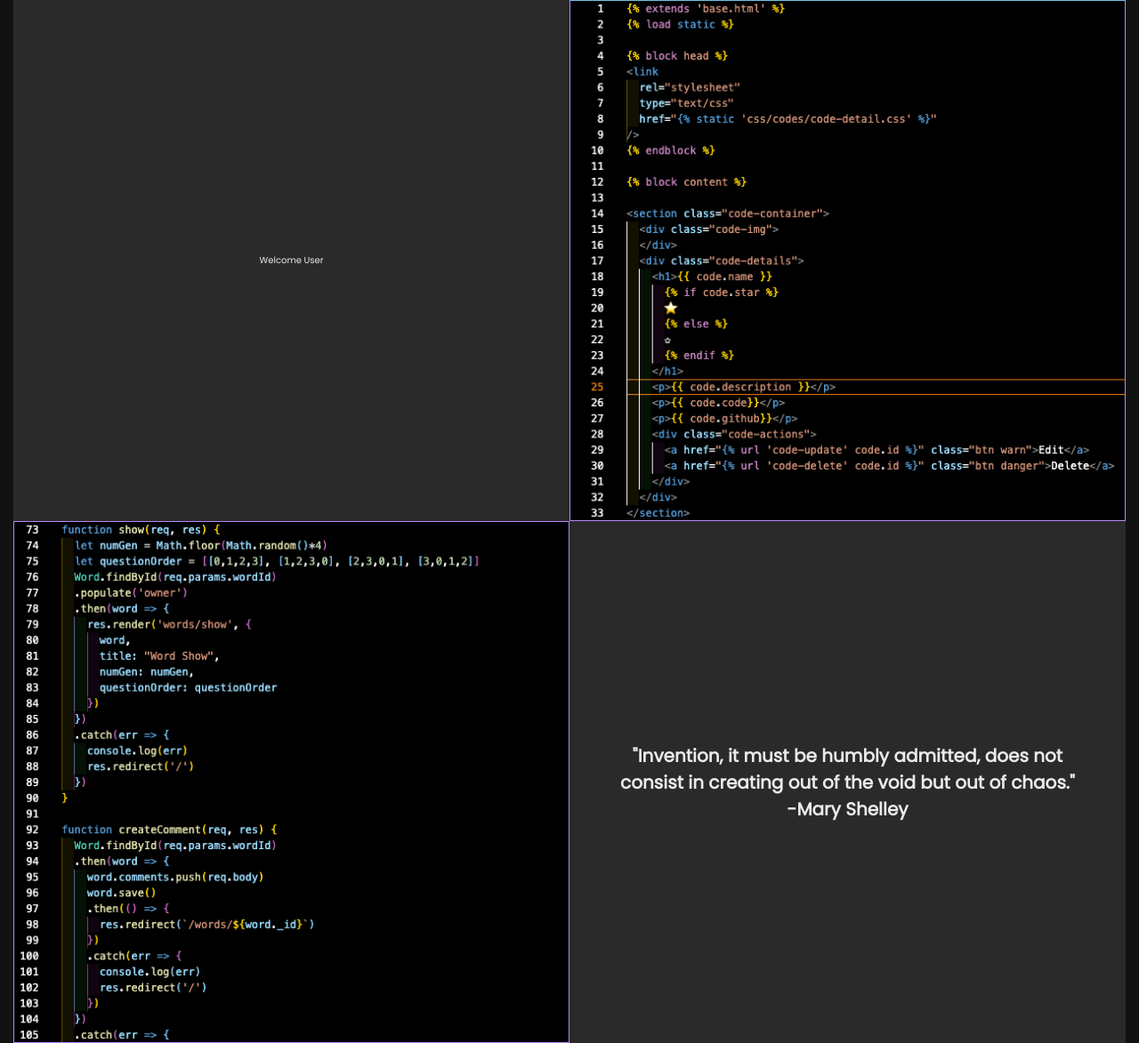
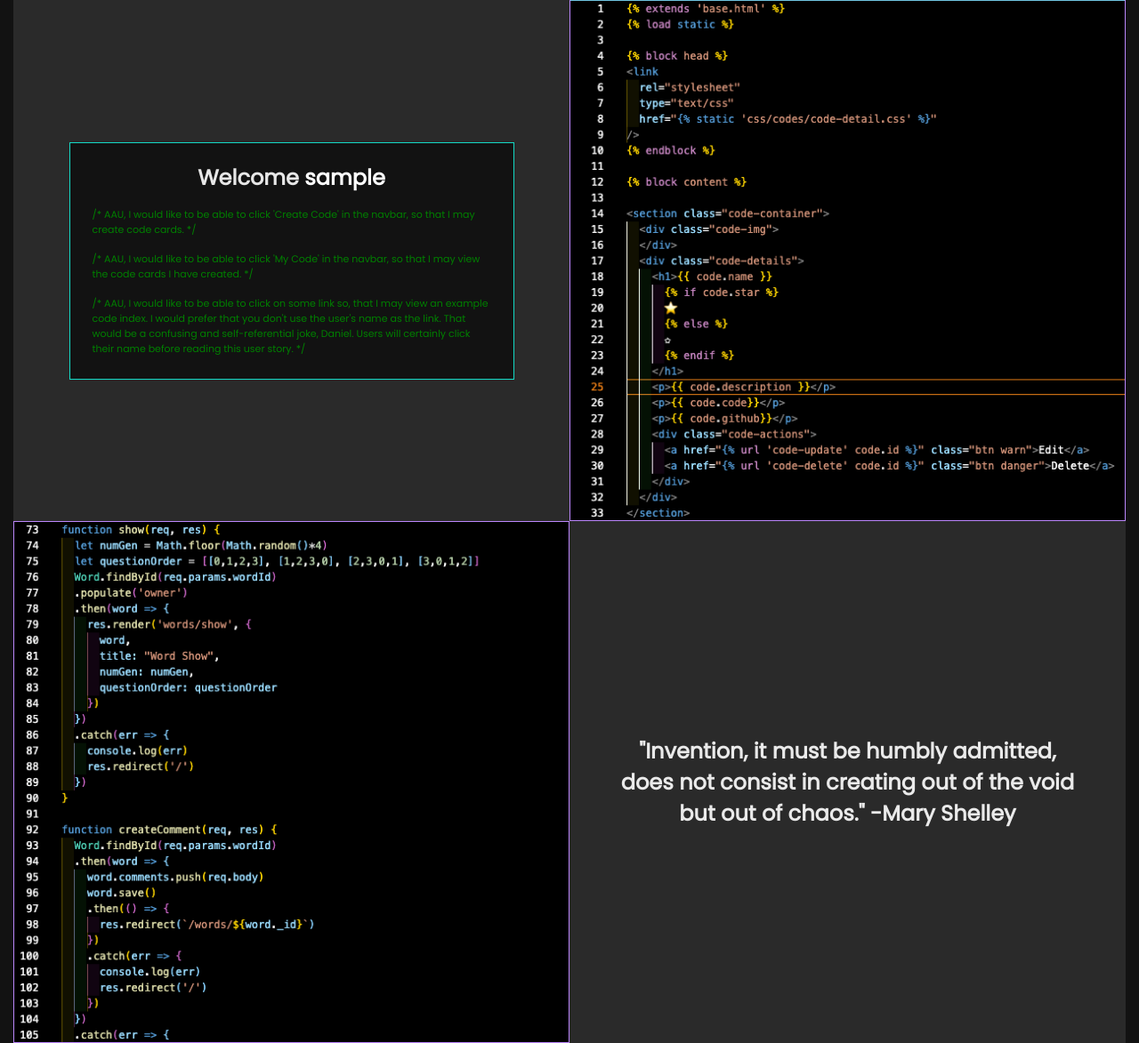
Before and after one commit to danielmerritt001/code-shelley, a Django app: page / in a window 1280 px wide. Shown: the part 48-1221 px from the top of the page at 89% size. Run offline with Django 4.2, Linux system fonts and the light colour scheme; the visitor is signed in with stand-in values (Sample User, id 1).

Commit message:
migrations commit

```diff
--- a/codeshelley/settings.py
+++ b/codeshelley/settings.py
@@ -134,7 +134,7 @@ STATIC_URL = 'static/'
 
 LOGIN_URL = 'home'
 
-LOGIN_REDIRECT_URL = 'code-index'
+LOGIN_REDIRECT_URL = 'home'
 
 LOGOUT_REDIRECT_URL = 'home'
 
--- a/main_app/static/css/home.css
+++ b/main_app/static/css/home.css
@@ -56,3 +56,22 @@ main {
   padding: 9px;
   border: 1px solid rgb(20,218,198);
 }
+
+#welcome {
+  margin-left: 10%;
+  margin-right: 10%;
+  border: 1px solid rgb(20,218,198);
+  padding: 25px;
+  padding-top: 5px;
+  background-color: rgb(18,18,18);
+}
+
+.home-user-stories {
+  color: green;
+  font-size: 11px;
+}
+
+h1 {
+  text-align: center;
+  font-size: 24px;
+}
--- a/main_app/templates/base.html
+++ b/main_app/templates/base.html
@@ -49,7 +49,6 @@
   <div id="navlinks">
     <a href="{% url 'home' %}">Login</a>
     <a href="{% url 'signup' %}">Sign Up</a>
-    <a href="{% url 'dan-index' %}">Sign Up</a>
   </div>
   {% endif %}
   <main>
--- a/main_app/templates/home.html
+++ b/main_app/templates/home.html
@@ -16,11 +16,18 @@
     <button type="submit" class="btn submit">Login</button>
     <a class='signup-home' href="{% url 'signup' %}">Sign Up</a>
   </form>
-  <div class='login-intro'>Code Shelley is an online code bookshelf. </br>See an example <a href="{% url 'dan-index' %}">here</a>.</div>
+  <div class='login-intro'>Code Shelley is an online code bookshelf. </br>See an example of a code index <a href="{% url 'dan-index' %}">here</a>.</div>
 </section>
 {% else %}
 <div id='welcome'>
-  Welcome User
+  <div id='welcome-card'>
+    <h1>Welcome <a href="{% url 'dan-index' %}">{{ user }}</a></div> </h1>
+    <div class='home-user-stories'>/* AAU, I would like to be able to click 'Create Code' in the navbar, so that I may create code cards. */</div>
+    <br>
+    <div class='home-user-stories'>/* AAU, I would like to be able to click 'My Code' in the navbar, so that I may view the code cards I have created. */</div>
+    <br>
+    <div class='home-user-stories'>/* AAU, I would like to be able to click on some link so, that I may view an example code index. I would prefer that you don't use the user's name as the link. That would be a confusing and self-referential joke, Daniel. Users will certainly click their name before reading this user story. */</div>
+  </div>
 </div>
 {% endif %}
 
```
